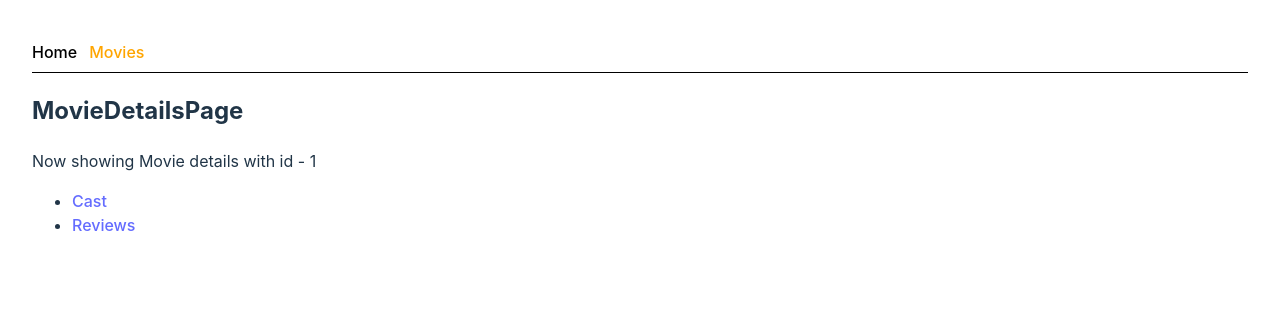
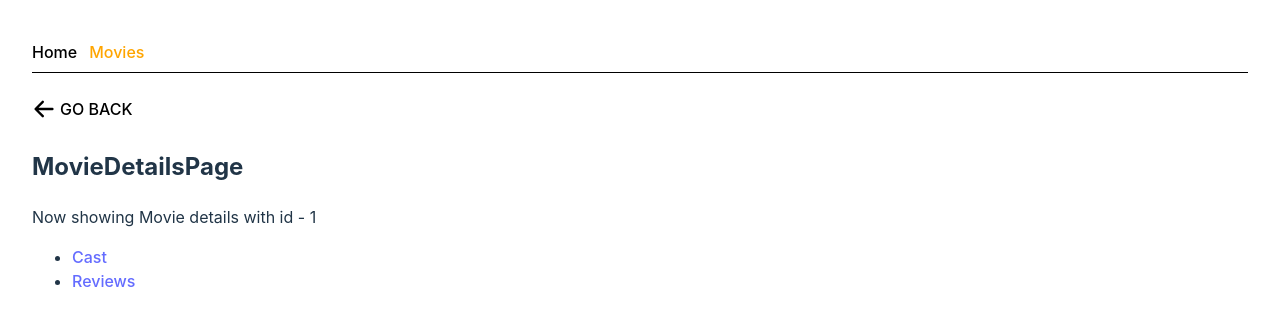
Before and after one commit to dvankevich/goit-react-hw-05, a React (Vite) app: page /movies/1 in a window 1280 px wide. Shown: the top 326 px of the page. Built offline with nearby package versions, Linux system fonts and the light colour scheme.

Commit message:
add BackLink component

```diff
--- a/package.json
+++ b/package.json
@@ -14,6 +14,7 @@
     "modern-normalize": "^3.0.1",
     "react": "^18.3.1",
     "react-dom": "^18.3.1",
+    "react-icons": "^5.3.0",
     "react-router-dom": "^6.28.0"
   },
   "devDependencies": {
--- /dev/null
+++ b/src/components/BackLink/BackLink.jsx
@@ -0,0 +1,12 @@
+import { HiArrowLeft } from "react-icons/hi";
+import { Link } from "react-router-dom";
+import css from "./BackLink.module.css";
+
+export const BackLink = ({ to, children }) => {
+  return (
+    <Link to={to} className={css.link}>
+      <HiArrowLeft size="24" />
+      {children}
+    </Link>
+  );
+};
--- /dev/null
+++ b/src/components/BackLink/BackLink.module.css
@@ -0,0 +1,14 @@
+.link {
+  display: inline-flex;
+  align-items: center;
+  gap: 4px;
+  padding: 8px 0;
+  color: black;
+  text-decoration: none;
+  font-weight: 500;
+  text-transform: uppercase;
+}
+
+.link:hover {
+  color: orangered;
+}
--- a/src/pages/MovieDetailsPage/MovieDetailsPage.jsx
+++ b/src/pages/MovieDetailsPage/MovieDetailsPage.jsx
@@ -1,10 +1,14 @@
-import { useParams } from "react-router-dom";
+import { useParams, useLocation } from "react-router-dom";
 import { Link, Outlet } from "react-router-dom";
+import { BackLink } from "../../components/BackLink/BackLink";
 
 const MovieDetailsPage = () => {
   const { movieId } = useParams();
+  const location = useLocation();
+  const backLinkHref = location.state ?? "/movies";
   return (
     <div>
+      <BackLink to={backLinkHref}>Go back</BackLink>
       <h2>MovieDetailsPage</h2>
       <div>Now showing Movie details with id - {movieId}</div>
       <ul>
--- a/vite.config.js
+++ b/vite.config.js
@@ -1,7 +1,10 @@
-import { defineConfig } from 'vite'
-import react from '@vitejs/plugin-react-swc'
+import { defineConfig } from "vite";
+import react from "@vitejs/plugin-react-swc";
 
-// https://vite.dev/config/
+// https://vitejs.dev/config/
 export default defineConfig({
   plugins: [react()],
-})
+  build: {
+    sourcemap: true,
+  },
+});
```
Also changed, not shown: eslint.config.js (+18 -17 lines), 1 other file (tests, documents, lock files or other folders).
